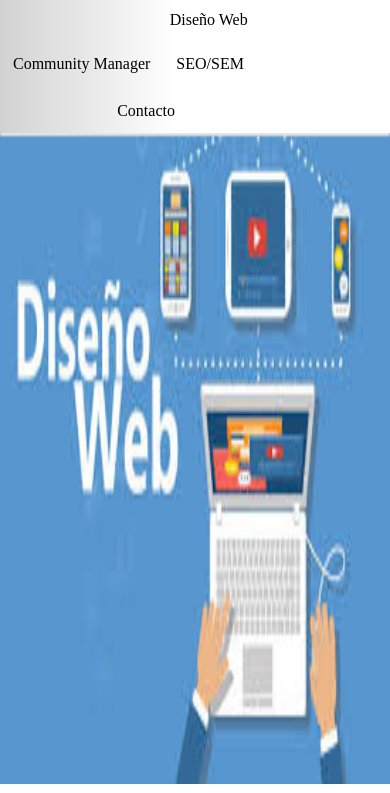
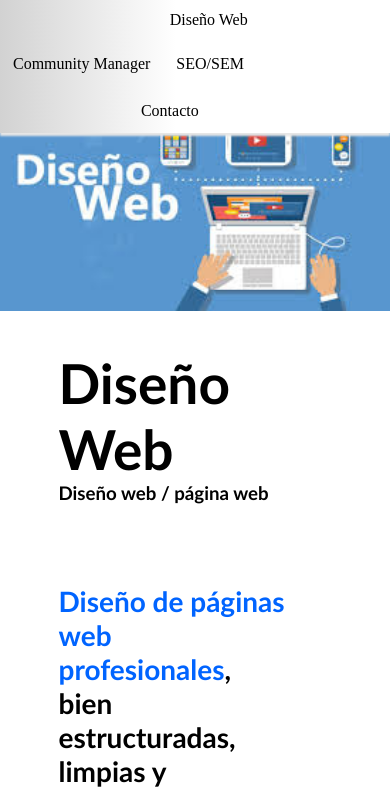
Before and after one commit to Rell-Developer/EjercicioPractica, a plain HTML site: page index.html in a window 390 px wide. Shown: the part 46-839 px from the top of the page. Drawn offline with Linux system fonts and the light colour scheme.

Commit message:
Puli el Responsive Desing y agregue variables de CSS

```diff
--- a/estilo.css
+++ b/estilo.css
@@ -1,24 +1,55 @@
-*{ /*Reset y estableciendo una fuente*/
+/*Variables*/
+:root{
+	/*Declaracion de variables*/
+	--color-background-nav:linear-gradient(to right, rgb(210,210,210), white 45%);
+
+	/*Margen derecho e izquierdo del contacto*/
+	--MDC: 3%;
+	--MIC: 42%;
+
+	/*Anchura y Altura de la Imagen de diseño web*/
+	--AnI: 48%;
+	--AlI: 759px;
+
+	/*Anchura del Section*/
+	--AnS:52%;
+
+	/*Margen de arriba del encabezado*/
+	--MAE:17%;
+
+	/*Margen de arriba, anchura  y altura de la descripcion*/
+	--MTD: 8%;
+	--AlD: 100%;
+	--AnD: 68%;
+}
+
+/*Reset y estableciendo una fuente*/
+*{
 	margin: 0;
 	padding: 0;
 	font-family: "Calibri";
 }
 
-header nav /*Editar el navegador*/
+/*-----------------Navegador-----------------*/
+
+/*Editar el navegador*/
+header nav
 {
 	width: 100%;
 	overflow: hidden;
 	box-sizing: border-box;
-	background: linear-gradient(to right, rgb(210,210,210), white 45%);
+	background: var(--color-background-nav);
 	box-shadow: rgb(230,230,230) 0px 3px 2px;
 	position: absolute;
 }
 
-header nav ul { /*Editar las listas del navegador*/
+/*Editar las listas del navegador*/
+header nav ul {
 	list-style: none;
 }
 
-header nav ul li { /*Editar las opciones del navegador*/
+/*Editar las opciones del navegador*/
+header nav ul li {
 	float: left;
 	padding: 8px 8px 8px 8px;
 	margin: 5px;
@@ -26,7 +57,8 @@ header nav ul li { /*Editar las opciones del navegador*/
 	font-family: "Atkinson";
 }
 
-header nav ul li .Logo { /*Editando el logo del navegador*/
+/*Editando el logo del navegador*/
+header nav ul li .Logo {
 	width: 25px;
 	height: 25px;
 	border-radius: 25px;
@@ -36,19 +68,25 @@ header nav ul li .Logo { /*Editando el logo del navegador*/
 	position:absolute;
 }
 
-.Bogdan{ /*Editando el boton principal*/
+/*Editando el boton principal del navegador*/
+.Bogdan{
 	margin-left: 30px;
 	font-size: 18px;
 }
 
-.Contacto{ /*el boton de contacto*/
+/*el boton de contacto*/
+.Contacto{
 	padding-top: 11px;
-	margin-left: 42%;
+	margin-left: var(--MIC);
+	margin-right: var(--MDC);
 }
 
-.IDW { /*Imagen de Desarrollo Web*/
-	width: 48%;
-	height: 759px;
+/*------------------Section------------------*/
+
+/*Imagen de Desarrollo Web*/
+.IDW {
+	width: var(--AnI);
+	height: var(--AlI);
 	box-sizing: border-box;
 	overflow: hidden;
 	float: left;
@@ -57,68 +95,94 @@ header nav ul li .Logo { /*Editando el logo del navegador*/
 	min-width: 100px;
 }
 
-section { /*Editando la section*/
-	width: 52%;
+/*Editando la section*/
+section {
+	width: var(--AnS);
 	max-width: 1000px;
 	float: left;
 	overflow: hidden;
 	box-sizing: border-box;
 }
 
-section article{ /*Los articulos*/
+/*Los articulos*/
+section article{
 	margin: 60px auto;
 	width: 70%;
 }
 
-h1{ /*Editando el encabezado principal*/
+/*Editando el encabezado principal*/
+h1{
 	font-size: 55px;
 }
 
-section article h2{ /*Editando el subtitulo*/
+/*Editando el subtitulo*/
+section article h2{
 	margin-top: 80px;
 	width: 85%;
 	font-size: 28px;
 }
 
-.Encabezado{ /*Editando la clase encabezado*/
-	margin-top: 17%;
+/*Editando la clase encabezado*/
+.Encabezado{
+	margin-top: var(--MAE);
 }
 
-.Descripcion{ /*Editando la descripcion*/
-	width: 68%;
+/*Editando la descripcion*/
+.Descripcion{
+	width: var(--AnD);
+	height: var(--AlD);
 	font-size: 18px;
 	margin-left: 15%;
-	margin-top: 80px;
+	margin-top: var(--MTD);
 }
 
-.LetrasAzules{ /*Coloreando algunas de la descripcion*/
+/*Coloreando algunas de la descripcion*/
+.LetrasAzules{
 	color: rgb(0,100,255);
 }
 
-.Contenedor{
-	background-color: orange;
-}
+/*------------------Responsive Desing------------------*/
 
-/*Si la pantalla llega a una anchura maxima de 800px*/
-@media screen and (max-width: 850px){
-	.IDW{width: 100%;
-		height: 100%}
+/*Si la pantalla llega a una anchura maxima de 1400px*/
+@media screen and (max-width: 1400px){
 
-	section{width: 100%;}
+	.Descripcion{
+		--AlD: 40%;
+	}
+
+	.IDW{--AlI: 830px;}
 
 	.Contacto{
-		margin-left: 30%;
+		--MIC: 1%;
 	}
 }
 
-@media screen and (max-width: 1350px){
+/*Si la pantalla llega a una anchura maxima de 975px*/
+@media screen and (max-width: 975px){
 
-	.Descripcion{height: 40%;
-		margin-top: 30px;}
+	.IDW{
+		--AnI: 100%;
+		--AlI: 100%;
+	}
 
-	.IDW{height: 830px;}
+	section{--AnS: 100%;}
+
+	.Encabezado{ --MAE:10%;}
 
 	.Contacto{
-		margin-left: 28%;
+		--MIC: 15%;
 	}
 }
+
+/*Si la pantalla llega a una anchura maxima de 1225px*/
+@media screen and (max-width: 516px){
+
+	.Contacto{
+		float: right;
+		margin-right: 47%;
+	}
+
+	.IDW{
+		margin-top:25%;
+	}
+}
```
Also changed, not shown: index.html (+6 -0 lines).
